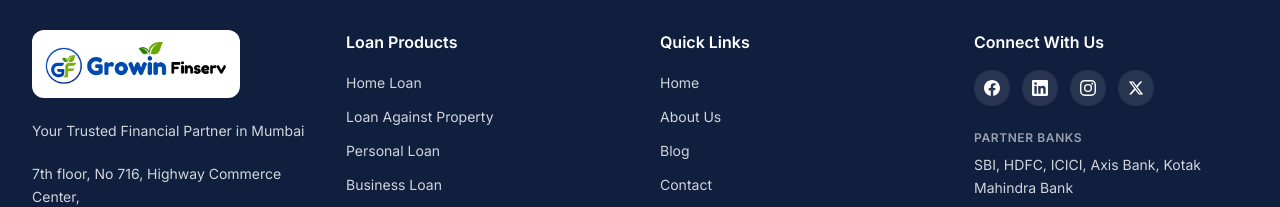
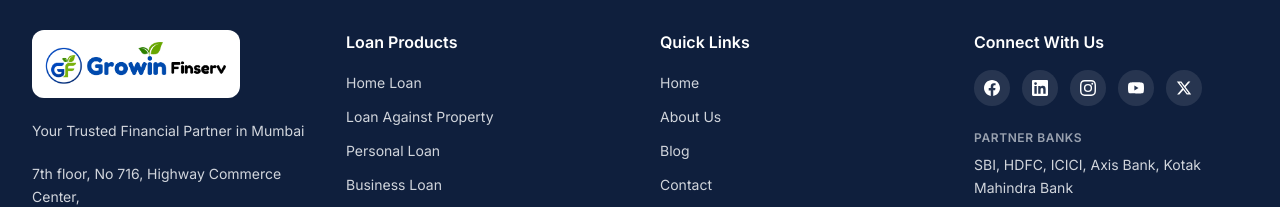
Before and after one commit to anirudhakolay/growin-finance, a Next.js app: page / in a window 1280 px wide. Shown: the part 5485-5692 px from the top of the page. Built offline with nearby package versions, Linux system fonts and the light colour scheme.

Commit message:
Add YouTube social media icon to footer

```diff
--- a/components/layout/Footer.tsx
+++ b/components/layout/Footer.tsx
@@ -138,6 +138,17 @@
                 </svg>
               </a>
               <a
+                href="https://www.youtube.com/@growinfinserv"
+                target="_blank"
+                rel="noopener noreferrer"
+                aria-label="YouTube"
+                className="w-9 h-9 rounded-full bg-white/10 hover:bg-orange-500 flex items-center justify-center transition-colors duration-200"
+              >
+                <svg className="w-4 h-4 fill-white" viewBox="0 0 24 24" xmlns="http://www.w3.org/2000/svg">
+                  <path d="M23.498 6.186a3.016 3.016 0 0 0-2.122-2.136C19.505 3.545 12 3.545 12 3.545s-7.505 0-9.377.505A3.017 3.017 0 0 0 .502 6.186C0 8.07 0 12 0 12s0 3.93.502 5.814a3.016 3.016 0 0 0 2.122 2.136c1.871.505 9.376.505 9.376.505s7.505 0 9.377-.505a3.015 3.015 0 0 0 2.122-2.136C24 15.93 24 12 24 12s0-3.93-.502-5.814zM9.545 15.568V8.432L15.818 12l-6.273 3.568z"/>
+                </svg>
+              </a>
+              <a
                 href="#"
                 aria-label="Twitter"
                 className="w-9 h-9 rounded-full bg-white/10 hover:bg-orange-500 flex items-center justify-center transition-colors duration-200"
```
